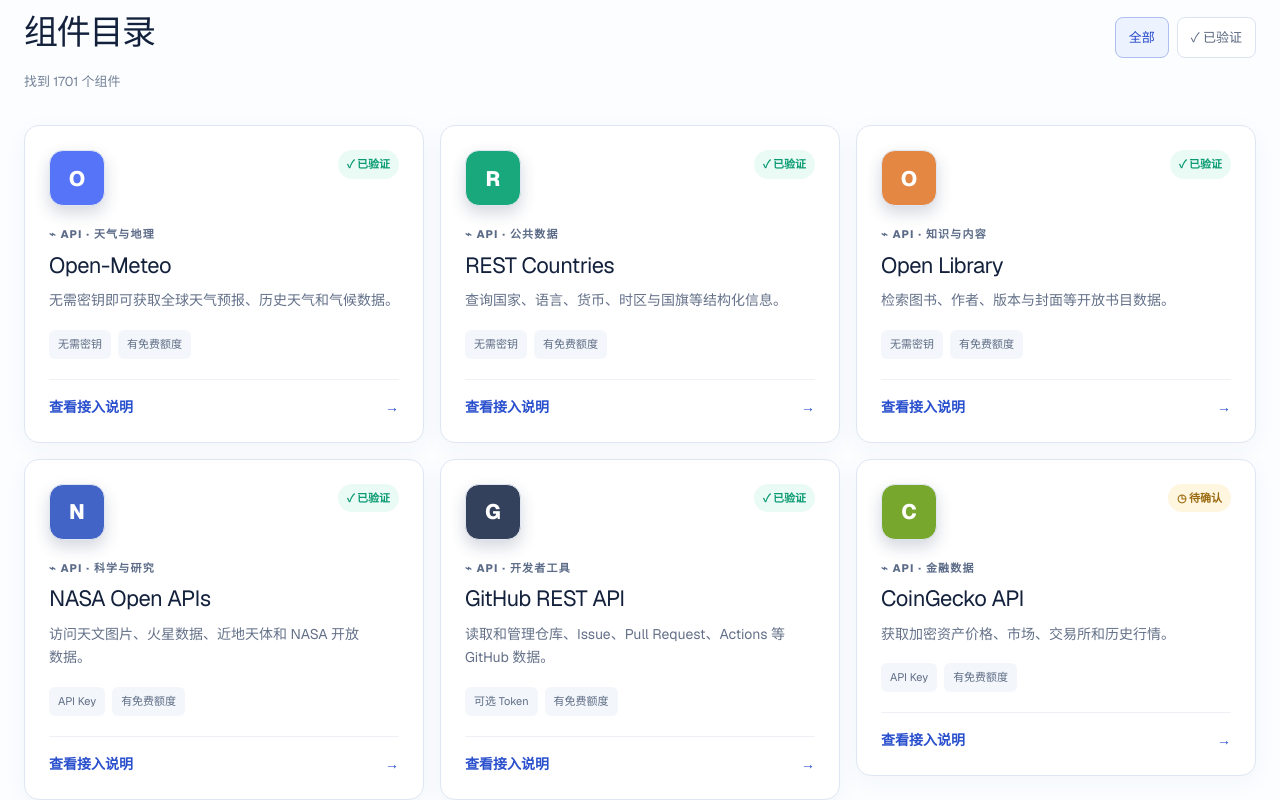
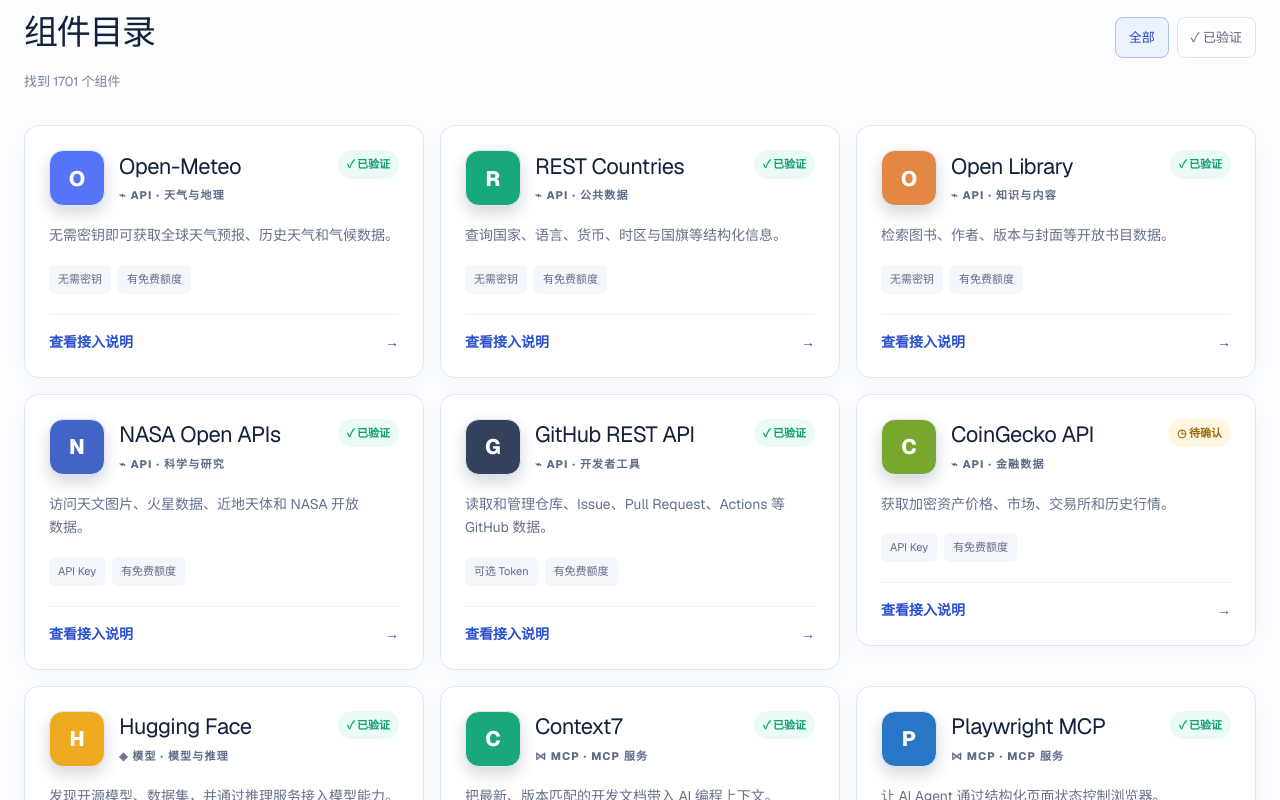
Before and after one commit to Hans010101/ai-baibaoxiang, a Next.js app: page / in a window 1280 px wide. Shown: the part 1700-2500 px from the top of the page. Built offline with nearby package versions, Linux system fonts and the light colour scheme; no server answers.

Commit message:
style: compact tool card headers

```diff
--- a/app/globals.css
+++ b/app/globals.css
@@ -66,15 +66,18 @@ h1 em { color:var(--blue); font-style:normal; }
 .tool-grid { display:grid; grid-template-columns:repeat(3,minmax(0,1fr)); align-items:start; gap:16px; }
 .tool-card { display:flex; flex-direction:column; padding:24px; border:1px solid var(--line); border-radius:15px; background:white; box-shadow:0 6px 25px #33527b0a; transition:.2s ease; }
 .tool-card:hover { transform:translateY(-3px); border-color:#b7c9ee; box-shadow:0 17px 40px #33527b12; }
-.tool-top { display:flex; justify-content:space-between; align-items:start; }
+.tool-top { display:flex; align-items:center; gap:14px; }
 .tool-logo { position:relative; overflow:hidden; color:white; display:grid; place-items:center; font-weight:800; box-shadow:0 7px 16px #1a2a5430; }
 .tool-logo img { position:absolute; inset:0; width:100%; height:100%; object-fit:contain; padding:8px; background:white; }
-.tool-icon { width:56px;height:56px;border:1px solid #e1e7f1;border-radius:14px;font-size:21px; }
+.tool-icon { flex:0 0 56px;width:56px;height:56px;border:1px solid #e1e7f1;border-radius:14px;font-size:21px; }
+.tool-title { min-width:0; flex:1; }
+.tool-title h3 { margin:0 0 7px; }
+.tool-top > .verified,.tool-top > .pending { flex:none; align-self:flex-start; margin-left:auto; }
 .verified { color:var(--green); background:#eafaf5; border-radius:999px; padding:6px 9px; font-size:11px; font-weight:800; }
 .pending { color:#9a6a10; background:#fff6df; border-radius:999px; padding:6px 9px; font-size:11px; font-weight:800; }
-.type { margin-top:20px; color:#5c6c88; font-size:11px; letter-spacing:1.2px; font-weight:800; }
-.tool-card h3 { margin:9px 0 10px; font-size:22px; line-height:1.25; letter-spacing:-.5px; text-wrap:balance; }
-.tool-card p { display:-webkit-box; overflow:hidden; margin:0; color:#647189; font-size:14px; line-height:1.7; -webkit-box-orient:vertical; -webkit-line-clamp:3; text-wrap:pretty; }
+.type { display:block; color:#5c6c88; font-size:11px; letter-spacing:1.2px; font-weight:800; }
+.tool-card h3 { font-size:22px; line-height:1.25; letter-spacing:-.5px; text-wrap:balance; }
+.tool-card p { display:-webkit-box; overflow:hidden; margin:18px 0 0; color:#647189; font-size:14px; line-height:1.7; -webkit-box-orient:vertical; -webkit-line-clamp:3; text-wrap:pretty; }
 .tags { display:flex; flex-wrap:wrap; gap:7px; margin-top:17px; }
 .tags span { padding:6px 9px; background:#f3f6fb; color:#5e6d85; border-radius:6px; font-size:11px; }
 .tool-card > a { margin-top:20px; padding-top:17px; border-top:1px solid #edf1f6; color:#294fcd; font-size:14px; font-weight:700; }
--- a/components/catalog-explorer.tsx
+++ b/components/catalog-explorer.tsx
@@ -126,10 +126,12 @@ export function CatalogExplorer({ items, categories }: { items: ExplorerItem[];
               <article className="tool-card" key={tool.slug}>
                 <div className="tool-top">
                   <ToolLogo {...tool} className="tool-icon" />
+                  <div className="tool-title">
+                    <h3>{tool.name}</h3>
+                    <span className="type">{typeIcons[tool.type] || '◫'} {tool.type} · {tool.category}</span>
+                  </div>
                   <span className={tool.status === '已验证' ? 'verified' : 'pending'}>{tool.status === '已验证' ? '✓' : '◷'} {tool.status}</span>
                 </div>
-                <span className="type">{typeIcons[tool.type] || '◫'} {tool.type} · {tool.category}</span>
-                <h3>{tool.name}</h3>
                 <p>{tool.description}</p>
                 <div className="tags"><span>{tool.auth}</span><span>{tool.free ? '有免费额度' : '付费'}</span></div>
                 <a href={`/tool/${tool.slug}`}>查看接入说明 <b>→</b></a>
```
